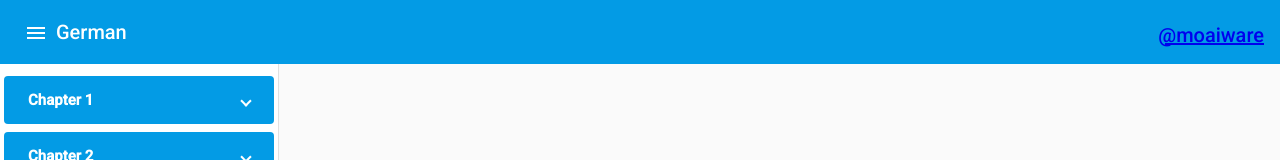
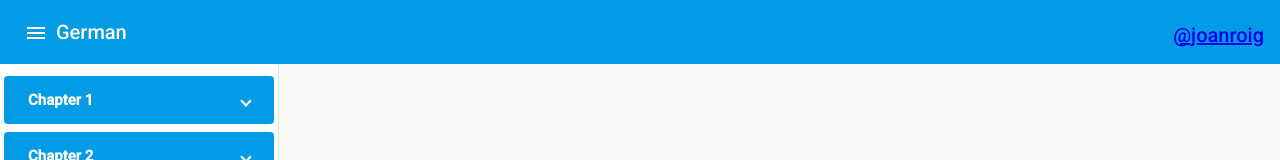
Before and after one commit to joanroig/german, an Angular app: page / in a window 1280 px wide. Shown: the top 160 px of the page. Built offline with nearby package versions, Linux system fonts and the light colour scheme.

Commit message:
Repo update

```diff
--- a/angular.json
+++ b/angular.json
@@ -56,7 +56,7 @@
                 {
                   "type": "anyComponentStyle",
                   "maximumWarning": "6kb",
-                  "maximumError": "10kb"
+                  "maximumError": "100kb"
                 }
               ]
             }
--- a/package.json
+++ b/package.json
@@ -9,7 +9,7 @@
     "lint": "ng lint",
     "e2e": "ng e2e",
     "update-documents": "node documents.js",
-    "deploy": "npm run update-documents && ng build --prod --base-href https://moaiware.github.io/german/ && angular-cli-ghpages --branch gh-pages"
+    "deploy": "npm run update-documents && ng build --prod --base-href https://joanroig.github.io/german/ && angular-cli-ghpages --branch gh-pages"
   },
   "private": true,
   "dependencies": {
--- a/src/app/app.component.html
+++ b/src/app/app.component.html
@@ -9,10 +9,10 @@
       <h1>{{title}}</h1>
       <span class="menu-spacer"></span>
       <div style="padding-top: 5px;">
-        <!-- <a class="github-button" href="https://github.com/moaiware/german" data-icon="octicon-star" data-size="large"
-          aria-label="Star moaiware/german on GitHub">Star</a>  -->
-        <a class="github-button" href="https://github.com/moaiware" data-size="large"
-          aria-label="Follow @moaiware on GitHub">@moaiware</a>
+        <!-- <a class="github-button" href="https://github.com/joanroig/german" data-icon="octicon-star" data-size="large"
+          aria-label="Star joanroig/german on GitHub">Star</a>  -->
+        <a class="github-button" href="https://github.com/joanroig" data-size="large"
+          aria-label="Follow @joanroig on GitHub">@joanroig</a>
       </div>
     </mat-toolbar>
 
```
Also changed, not shown: 2 other files (tests, documents, lock files or other folders).
